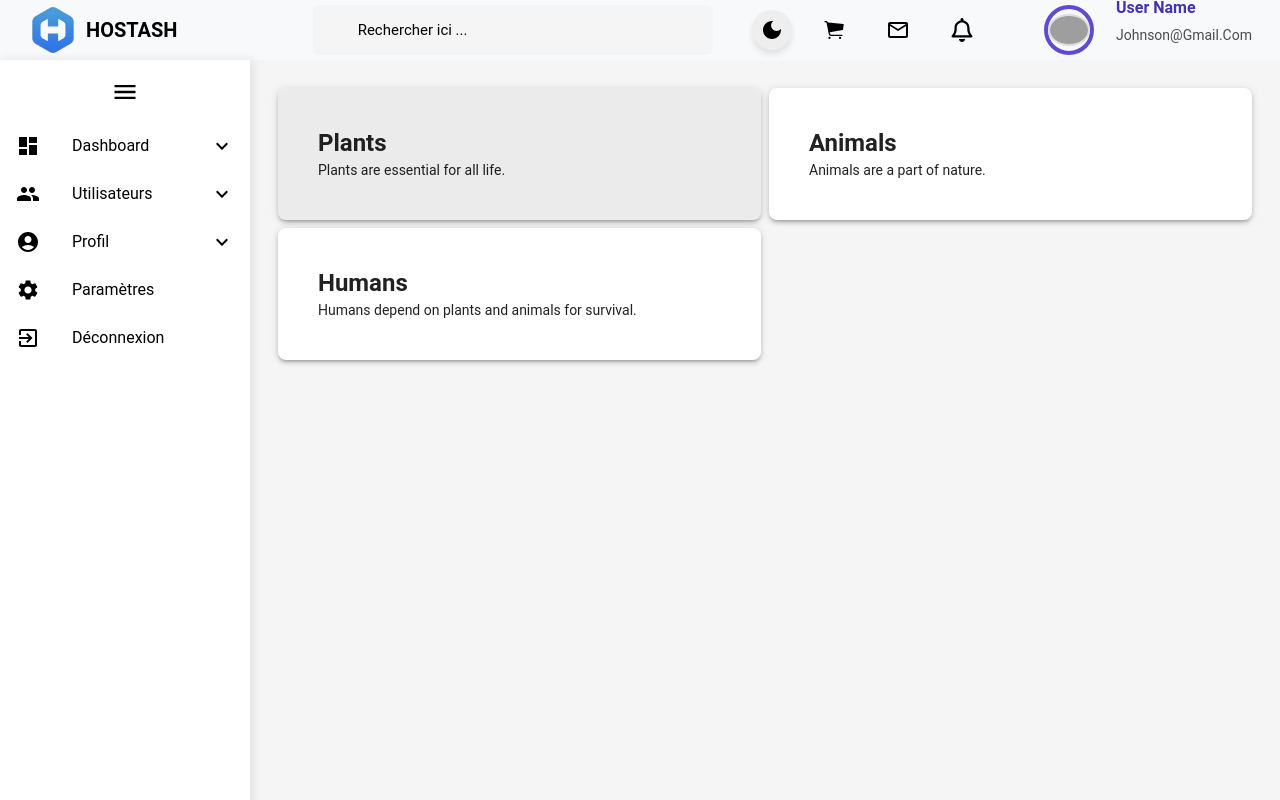
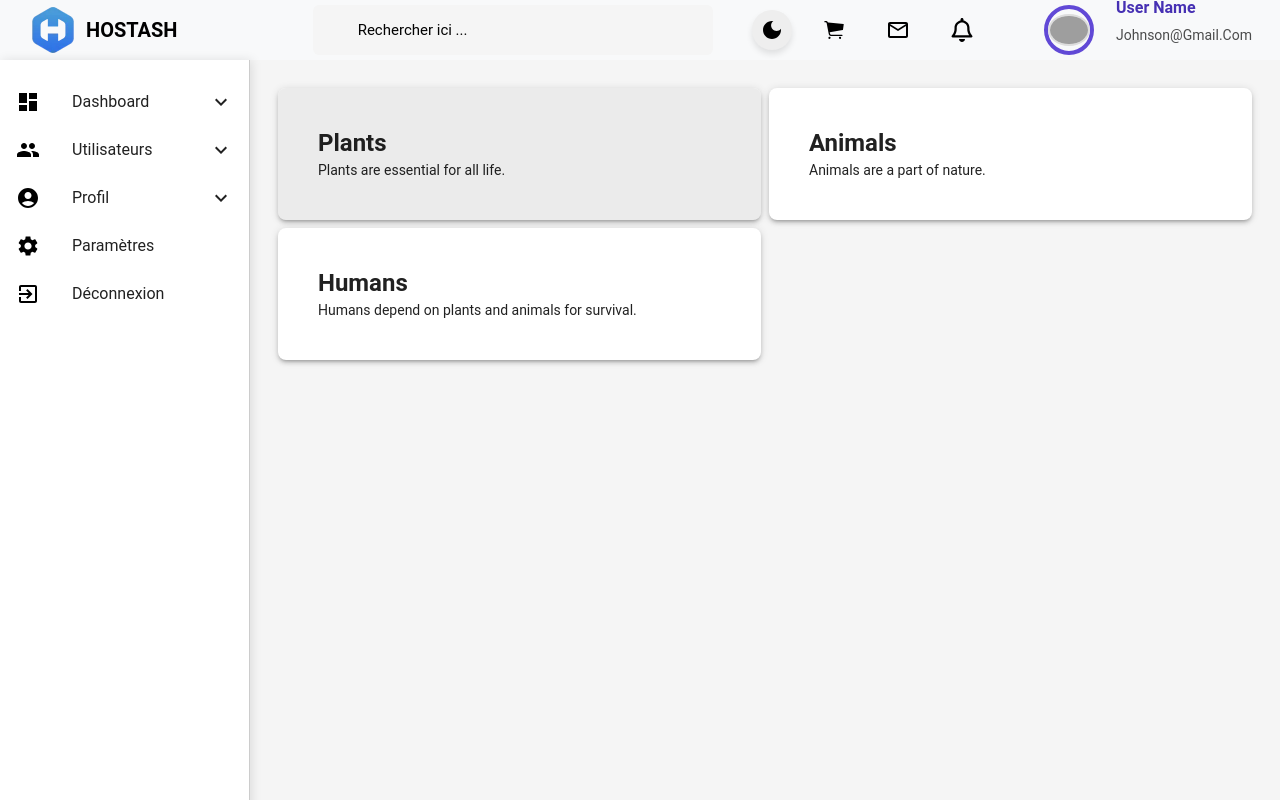
Before and after one commit to labyjohnsongabriel/gestion_vente_pi-ce_vehicule, a React (Vite) app: page / in a window 1280 px wide. Built offline with nearby package versions, Linux system fonts and the light colour scheme; grey boxes are pictures that could not be loaded; some icons are missing.

Commit message:
Permettre en claire/sombre

```diff
--- a/src/Slidebar/Slidebar.jsx
+++ b/src/Slidebar/Slidebar.jsx
@@ -5,7 +5,6 @@ import {
   ListItemIcon,
   ListItemText,
   Collapse,
-  IconButton,
   Box,
   Typography,
 } from "@mui/material";
@@ -14,7 +13,6 @@ import {
   AccountCircle as AccountCircleIcon,
   Settings as SettingsIcon,
   ExitToApp as ExitToAppIcon,
-  Menu as MenuIcon,
   People as PeopleIcon,
   ExpandLess,
   ExpandMore,
@@ -23,11 +21,10 @@ import {
   Edit as EditIcon,
   Security as SecurityIcon,
 } from "@mui/icons-material";
+import { Link } from "react-router-dom"; // Importation de Link pour la navigation
 import "../index.css"; // Importation du CSS
-import { useCustomTheme } from "../Context/themContext";
 
 export default function Sidebar() {
-    const [open, setOpen] = useState(true);
   const [activeMenu, setActiveMenu] = useState(null);
 
   const toggleMenu = (menu) => {
@@ -35,14 +32,21 @@ export default function Sidebar() {
   };
 
   return (
-    <div className={`sidebar ${open ? "" : "collapsed"}`}>
-
-      <IconButton onClick={() => setOpen(!open)} className="menu-toggle">
-        <MenuIcon />
-      </IconButton>
+    <Box
+      className="sidebar"
+      sx={{
+        width: 250,
+        minHeight: "100vh",
+        display: "flex",
+        flexDirection: "column",
+        justifyContent: "space-between",
+        backgroundColor: "background.paper",
+        color: "text.primary",
+        borderRight: "1px solid #ccc",
+      }}
+    >
 
       <List>
-
         <ListItemButton onClick={() => toggleMenu("dashboard")}>
           <ListItemIcon>
             <DashboardIcon />
@@ -52,35 +56,43 @@ export default function Sidebar() {
         </ListItemButton>
         <Collapse in={activeMenu === "dashboard"} timeout="auto" unmountOnExit>
           <Box className="menu-content">
+            <Link to="/statistiques">
               <Typography variant="h6">
                 <BarChartIcon /> Statistiques
               </Typography>
+            </Link>
+            <Link to="/rapports">
               <Typography variant="h6">
                 <ListAltIcon /> Rapports détaillés
               </Typography>
+            </Link>
           </Box>
         </Collapse>
 
+        {/* Utilisateurs */}
         <ListItemButton onClick={() => toggleMenu("users")}>
           <ListItemIcon>
             <PeopleIcon />
           </ListItemIcon>
           <ListItemText primary="Utilisateurs" />
           {activeMenu === "users" ? <ExpandLess /> : <ExpandMore />}
-
         </ListItemButton>
         <Collapse in={activeMenu === "users"} timeout="auto" unmountOnExit>
-
           <Box className="menu-content">
+            <Link to="/calendrier">
               <Typography variant="h6">
                 <ListAltIcon /> Calendrier
               </Typography>
+            </Link>
+            <Link to="/securite">
               <Typography variant="h6">
                 <SecurityIcon /> Sécurité
               </Typography>
+            </Link>
           </Box>
         </Collapse>
 
+        {/* Profil */}
         <ListItemButton onClick={() => toggleMenu("profile")}>
           <ListItemIcon>
             <AccountCircleIcon />
@@ -90,12 +102,16 @@ export default function Sidebar() {
         </ListItemButton>
         <Collapse in={activeMenu === "profile"} timeout="auto" unmountOnExit>
           <Box className="menu-content">
+            <Link to="/profil">
               <Typography variant="h6">
                 <AccountCircleIcon /> Voir le profil
               </Typography>
+            </Link>
+            <Link to="/modifier-profil">
               <Typography variant="h6">
                 <EditIcon /> Modifier le profil
               </Typography>
+            </Link>
           </Box>
         </Collapse>
 
@@ -106,6 +122,7 @@ export default function Sidebar() {
           <ListItemText primary="Paramètres" />
         </ListItemButton>
 
+
         <ListItemButton>
           <ListItemIcon>
             <ExitToAppIcon />
@@ -113,6 +130,6 @@ export default function Sidebar() {
           <ListItemText primary="Déconnexion" />
         </ListItemButton>
       </List>
-    </div>
+    </Box>
   );
 }
```
Lines whose indentation alone changed are shown as unchanged.
